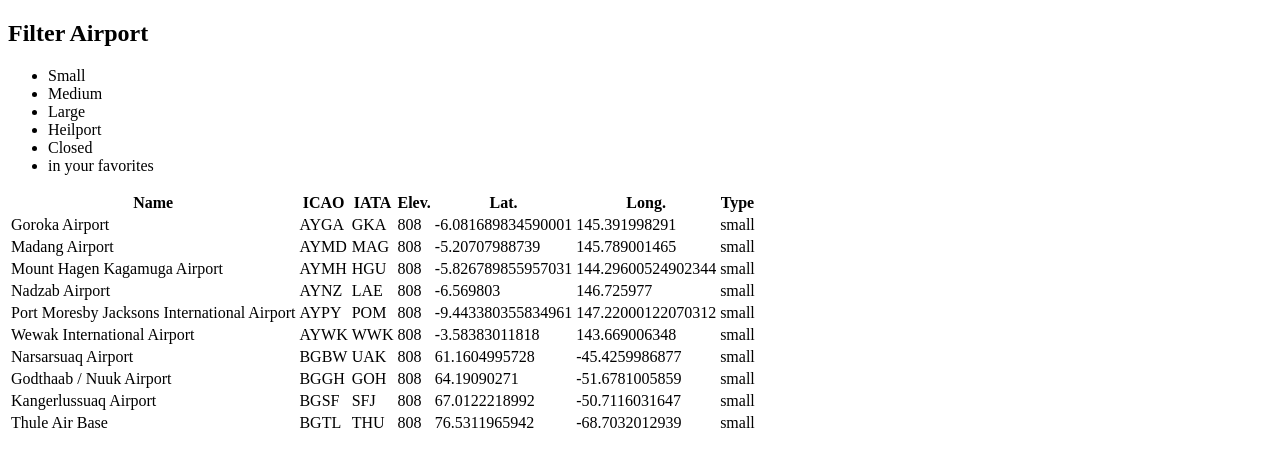
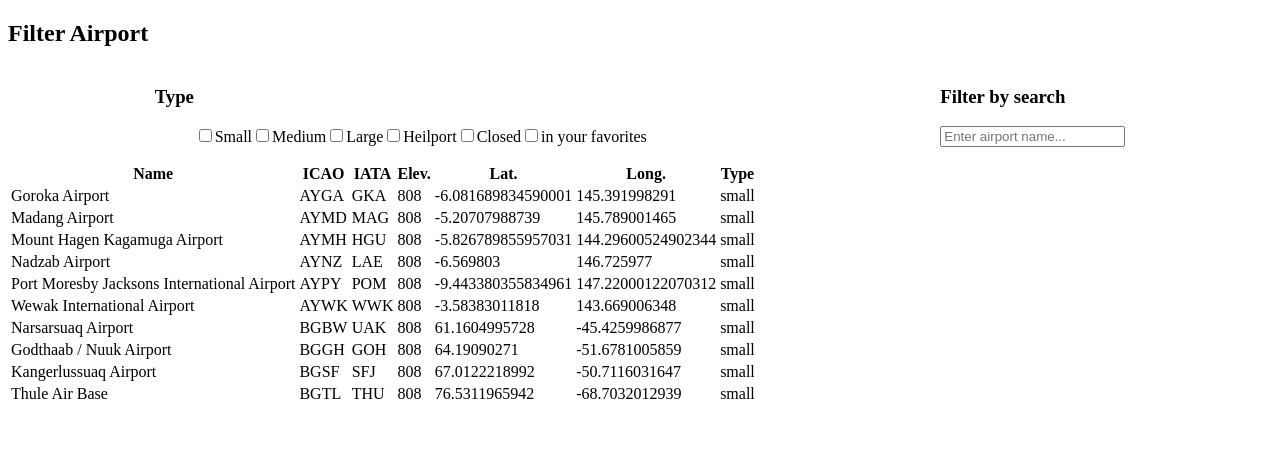
Before and after one commit to ganesh1172/airport-filters, a Vue app: page / in a window 1280 px wide. Shown: the top 466 px of the page. Built offline with nearby package versions, Linux system fonts and the light colour scheme.

Commit message:
implemented search filter

```diff
--- a/src/App.vue
+++ b/src/App.vue
@@ -3,14 +3,25 @@
     <h2>Filter Airport</h2>
     <div class="filters">
       <div class="check-type">
+        <h3>Type</h3>
         <ul>
-          <li>Small</li>
-          <li>Medium</li>
-          <li>Large</li>
-          <li>Heilport</li>
-          <li>Closed</li>
-          <li>in your favorites</li>
+          <li><input type="checkbox" value="small" />Small</li>
+          <li><input type="checkbox" value="medium" />Medium</li>
+          <li><input type="checkbox" value="large" />Large</li>
+          <li><input type="checkbox" value="heilport" />Heilport</li>
+          <li><input type="checkbox" value="closed" />Closed</li>
+          <li>
+            <input type="checkbox" value="in your favorites" />in your favorites
+          </li>
         </ul>
+      </div>
+      <div class="search-type">
+        <h3>Filter by search</h3>
+        <input
+          type="text"
+          placeholder="Enter airport name..."
+          v-model="searchData"
+        />
       </div>
     </div>
     <table>
@@ -26,7 +37,7 @@
         </tr>
       </thead>
       <tbody>
-        <tr v-for="airData in airportData" :key="airData.id">
+        <tr v-for="airData in filteredCats" :key="airData.id">
           <td>{{ airData.name }}</td>
           <td>{{ airData.icao }}</td>
           <td>{{ airData.iata }}</td>
@@ -46,7 +57,28 @@ export default {
   data() {
     return {
       airportData: data,
+      searchData: "",
     };
+  },
+  computed: {
+    filteredCats() {
+      return this.airportData.filter((c) => {
+        if (this.searchData == "") return true;
+        return c.name.toLowerCase().indexOf(this.searchData.toLowerCase()) >= 0;
+      });
+    },
   },
 };
 </script>
+
+<style scoped>
+ul li {
+  list-style-type: none;
+  display: inline-block;
+}
+
+.filters {
+  display: flex;
+  justify-content: space-around;
+}
+</style>
```
